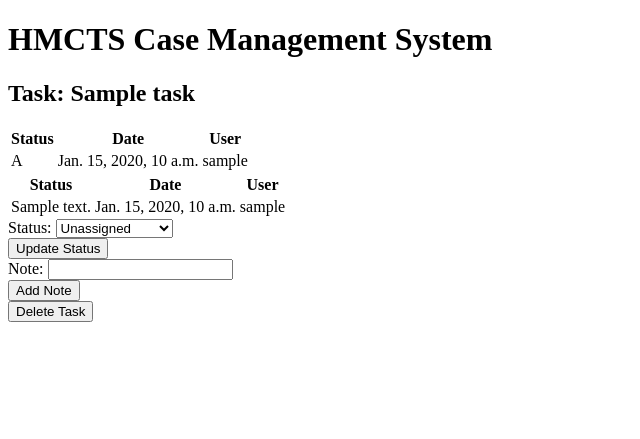
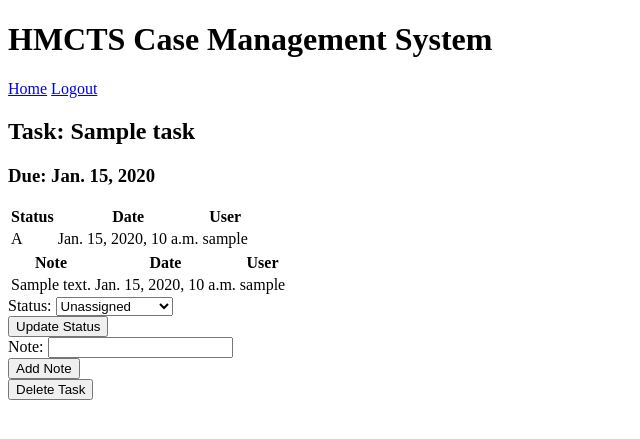
Before and after one commit to PBDE/hmcts, a Django app: a page that uses case_management/templates/case_management/task.html in a window 1280 px wide. Shown: the top 439 px of the page, without its empty margins (0-640 px from the left). Run offline with Django 5.2, Linux system fonts and the light colour scheme; a user stored in the database is signed in; tables that the repository leaves empty hold one stand-in row (values such as "Sample post"); parts of the project's set-up code (start-up, migrations or seed data) failed here and were passed over.

Commit message:
Add error checking and logout

```diff
--- a/case_management/models.py
+++ b/case_management/models.py
@@ -9,6 +9,9 @@
     title = models.CharField(max_length=TITLE_MAX_LENGTH)
     slug = models.SlugField(unique=True, blank=True)
     due_date = models.DateField()
+
+    def __str__(self):
+        return f"Task: {self.title}"
 
     def save(self, *args, **kwargs):
         if not self.slug:
@@ -27,13 +30,19 @@
 
     status = models.CharField(max_length=1, choices=STATUS_OPTIONS, default="U")
     date_created = models.DateTimeField(auto_now_add=True)
-    task = models.ForeignKey(Task, on_delete=models.PROTECT)
+    task = models.ForeignKey(Task, on_delete=models.CASCADE)
     created_by = models.ForeignKey(get_user_model(), on_delete=models.PROTECT, related_name='created_tasks')
     assigned_to = models.ForeignKey(get_user_model(), on_delete=models.PROTECT, related_name='assigned_tasks', null=True)
+
+    def __str__(self):
+        return f"History for {self.task}"
 
 class TaskNote(models.Model):
 
     description = models.CharField()
     date_created = models.DateTimeField(auto_now_add=True)
-    task = models.ForeignKey(Task, on_delete=models.PROTECT)
+    task = models.ForeignKey(Task, on_delete=models.CASCADE)
     created_by = models.ForeignKey(get_user_model(), on_delete=models.PROTECT)
+
+    def __str__(self):
+        return f"Note for {self.task}"
--- a/case_management/templates/case_management/layout.html
+++ b/case_management/templates/case_management/layout.html
@@ -9,6 +9,10 @@
 </head>
 <body>
     <h1>HMCTS Case Management System</h1>
+    <a href="{% url 'case_management:cases_overview' %}">Home</a>
+    {% if user.is_authenticated %}
+        <a href="{% url 'case_management:logout' %}">Logout</a>
+    {% endif %}
     {% block body %}{% endblock %}
 </body>
 </html>
--- a/case_management/templates/case_management/task.html
+++ b/case_management/templates/case_management/task.html
@@ -3,6 +3,8 @@
 {% block body %}
 
     <h2>Task: {{ task.title }}</h2>
+    <h3>Due: {{ task.due_date }}</h3>
+
 
     <table>
         <tr>
@@ -21,7 +23,7 @@
 
     <table>
         <tr>
-            <th>Status</th>
+            <th>Note</th>
             <th>Date</th>
             <th>User</th>
         </tr>
--- /dev/null
+++ b/case_management/templates/case_management/task_not_found.html
@@ -0,0 +1,5 @@
+{% extends 'case_management/layout.html' %}
+
+{% block body %}
+    <p>Task not found</p>
+{% endblock %}
--- a/case_management/urls.py
+++ b/case_management/urls.py
@@ -6,5 +6,6 @@
     path("", views.login_view, name="login"),
     path("cases", views.case_overview_view, name="cases_overview"),
     path("create_task", views.create_task_view, name="create_task"),
-    path("task/<slug:slug>", views.task_view, name="task")
+    path("task/<slug:slug>", views.task_view, name="task"),
+    path("logout", views.logout_view, name="logout")
 ]
--- a/case_management/views.py
+++ b/case_management/views.py
@@ -1,8 +1,7 @@
 from django.shortcuts import render
 from django.urls import reverse
-from django.contrib.auth import authenticate, login
+from django.contrib.auth import authenticate, login, logout
 from django.http import HttpResponseRedirect
-from datetime import datetime
 
 from . forms import LoginForm, CreateTaskForm, UpdateTaskStatusForm, AddNoteForm
 from . enums import PatternNames
@@ -13,6 +12,7 @@
 CASE_OVERVIEW_TEMPLATE = "case_management/case_overview.html"
 CREATE_TASK_TEMPLATE = "case_management/create_task.html"
 TASK_TEMPLATE = "case_management/task.html"
+TASK_NOT_FOUND_TEMPLATE = "case_management/task_not_found.html"
 
 def login_view(request):
     if request.user.is_authenticated:
@@ -94,9 +94,11 @@
     if not request.user.is_authenticated:
         return HttpResponseRedirect(reverse(PatternNames.LOGIN.value))
 
-    task = Task.objects.filter(slug=slug).first()
+    task = Task.objects.filter(slug=slug).first() # check for empty task
 
-    ## check for empty task
+    if not task:
+        return render(request, TASK_NOT_FOUND_TEMPLATE)
+
 
     if "status_form" in request.POST:
         update_status_form = UpdateTaskStatusForm(request.POST)
@@ -111,8 +113,6 @@
 
     if "note_form" in request.POST:
 
-        print("Note")
-
         add_note_form = AddNoteForm(request.POST)
         if add_note_form.is_valid():
             note_text = add_note_form.cleaned_data["note"]
@@ -123,11 +123,10 @@
             )
             new_note.save()
 
-
     if "delete_form" in request.POST:
         print("delete")
-        # task.delete()
-        HttpResponseRedirect(reverse(PatternNames.CASES_OVERVIEW.value))
+        task.delete()
+        return HttpResponseRedirect(reverse(PatternNames.CASES_OVERVIEW.value))
 
     task_histories = TaskHistory.objects.filter(task=task)
     task_notes = TaskNote.objects.filter(task=task)
@@ -143,3 +142,7 @@
             "note_form": AddNoteForm()
         }
     )
+
+def logout_view(request):
+    logout(request)
+    return HttpResponseRedirect(reverse(PatternNames.LOGIN.value))
```
